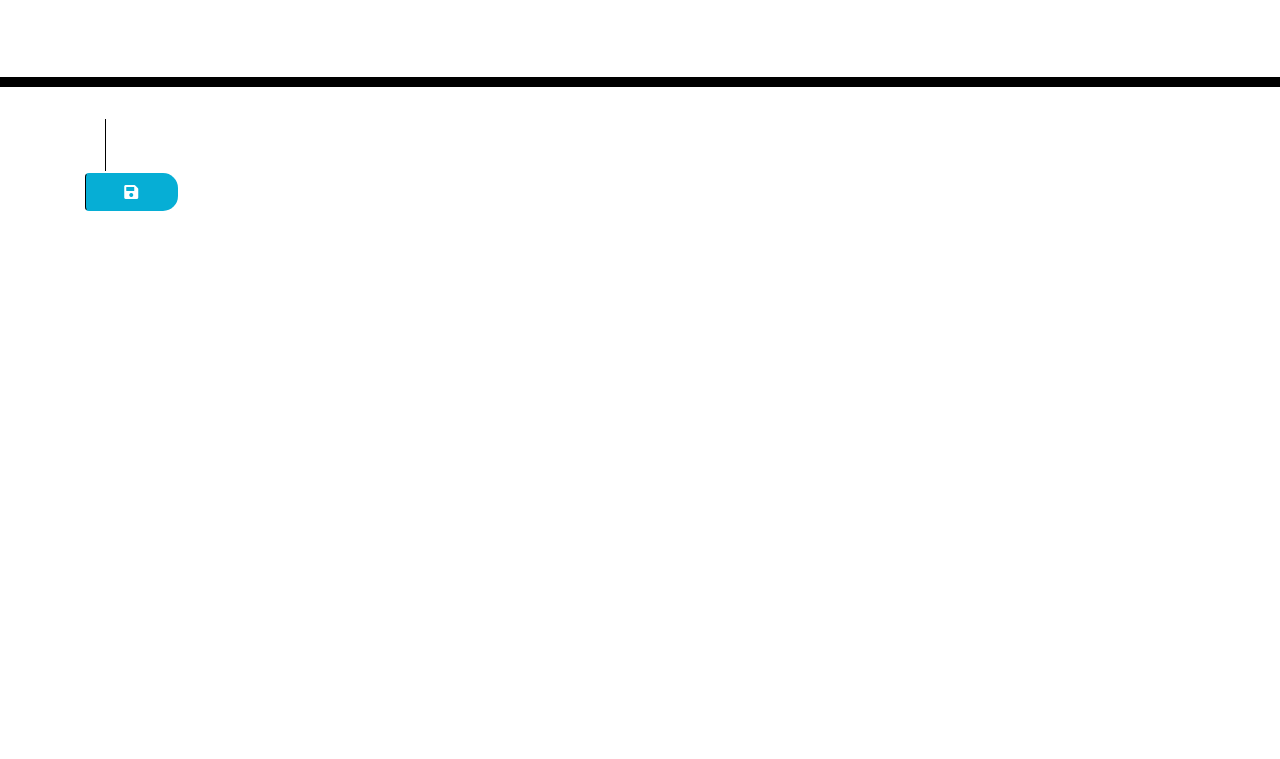
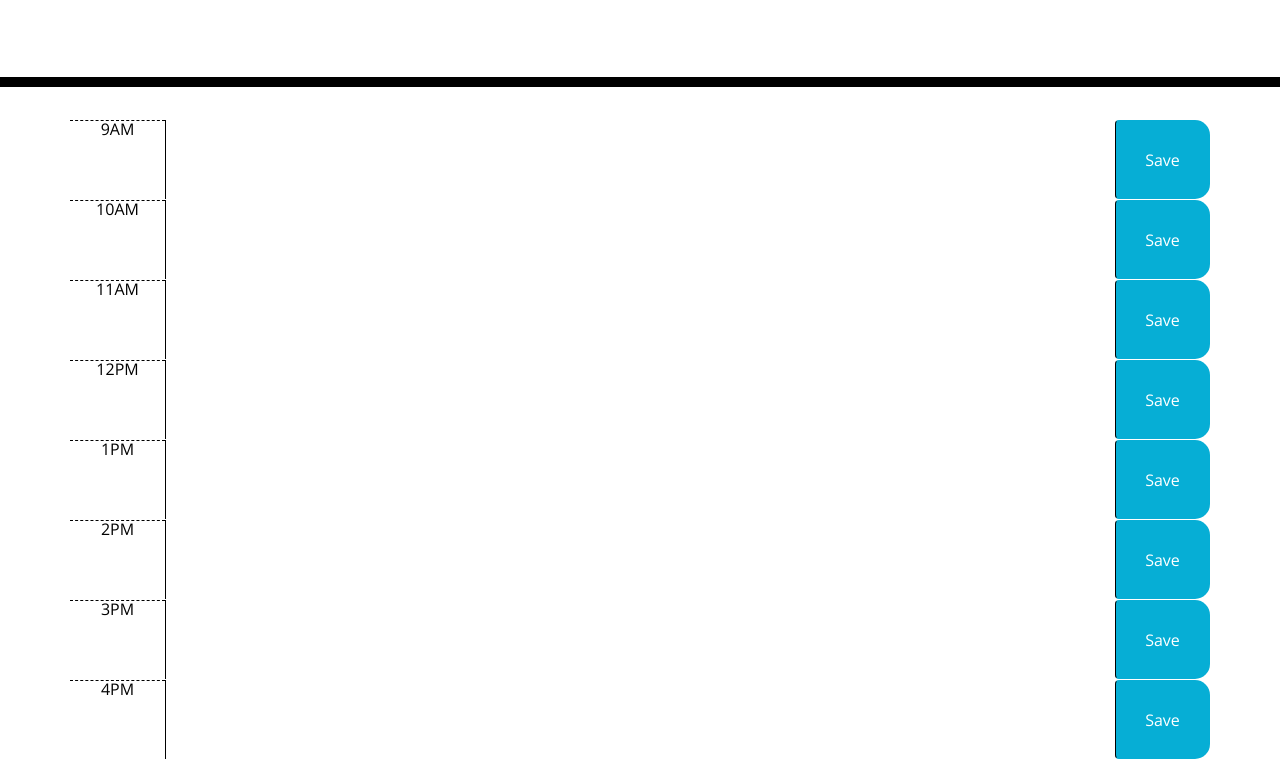
Before and after one commit to cornelli85/DayPlanner, a plain HTML site: page index.html in a window 1280 px wide. Shown: the part 181-940 px from the top of the page. Before the commit the page ends 800 px from the top, so only its background shows below. Drawn offline with nearby package versions, Linux system fonts and the light colour scheme.

Commit message:
updated-html

```diff
--- a/index.html
+++ b/index.html
@@ -20,13 +20,70 @@
     <p id="currentDay" class="lead"></p>
   </header>
   <div class="container">
-    <!-- Timeblocks go here -->
-    <div id="hour-1" class="time-block">
-      <div class="col-md-1 hour-block">
-        <textarea class="col-md-10 activity"></textarea>
+
+    <!-- We create hour-1 timeblock here -->
+    <div id="hour-1" class="row time-block">
+      <div class="col-md-1 hour">9AM
       </div>
+      <textarea class="col-md-10 description"></textarea>
+      <button class="btn saveBtn col-md-1">Save</button>
     </div>
-    <button class="btn saveBtn col-md-1"><i class="fas fa-save"></i></button>
+
+    <!-- We create hour-2 timeblock here -->
+    <div id="hour-2" class="row time-block">
+      <div class="col-md-1 hour">10AM
+      </div>
+      <textarea class="col-md-10 description"></textarea>
+      <button class="btn saveBtn col-md-1">Save</button>
+    </div>
+
+    <!-- We create hour-3 timeblock here -->
+    <div id="hour-3" class="row time-block">
+      <div class="col-md-1 hour">11AM
+      </div>
+      <textarea class="col-md-10 description"></textarea>
+      <button class="btn saveBtn col-md-1">Save</button>
+    </div>
+
+    <!-- We create hour-4 timeblock here -->
+    <div id="hour-4" class="row time-block">
+      <div class="col-md-1 hour">12PM
+      </div>
+      <textarea class="col-md-10 description"></textarea>
+      <button class="btn saveBtn col-md-1">Save</button>
+    </div>
+
+    <!-- We create hour-5 timeblock here -->
+    <div id="hour-5" class="row time-block">
+      <div class="col-md-1 hour">1PM
+      </div>
+      <textarea class="col-md-10 description"></textarea>
+      <button class="btn saveBtn col-md-1">Save</button>
+    </div>
+
+    <!-- We create hour-6 timeblock here -->
+    <div id="hour-6" class="row time-block">
+      <div class="col-md-1 hour">2PM
+      </div>
+      <textarea class="col-md-10 description"></textarea>
+      <button class="btn saveBtn col-md-1">Save</button>
+    </div>
+
+    <!-- We create hour-7 timeblock here -->
+    <div id="hour-7" class="row time-block">
+      <div class="col-md-1 hour">3PM
+      </div>
+      <textarea class="col-md-10 description"></textarea>
+      <button class="btn saveBtn col-md-1">Save</button>
+    </div>
+
+    <!-- We create hour-8 timeblock here -->
+    <div id="hour-8" class="row time-block">
+      <div class="col-md-1 hour">4PM
+      </div>
+      <textarea class="col-md-10 description"></textarea>
+      <button class="btn saveBtn col-md-1">Save</button>
+    </div>
   </div>
 
   <script src="https://code.jquery.com/jquery-3.4.1.min.js"></script>
```
